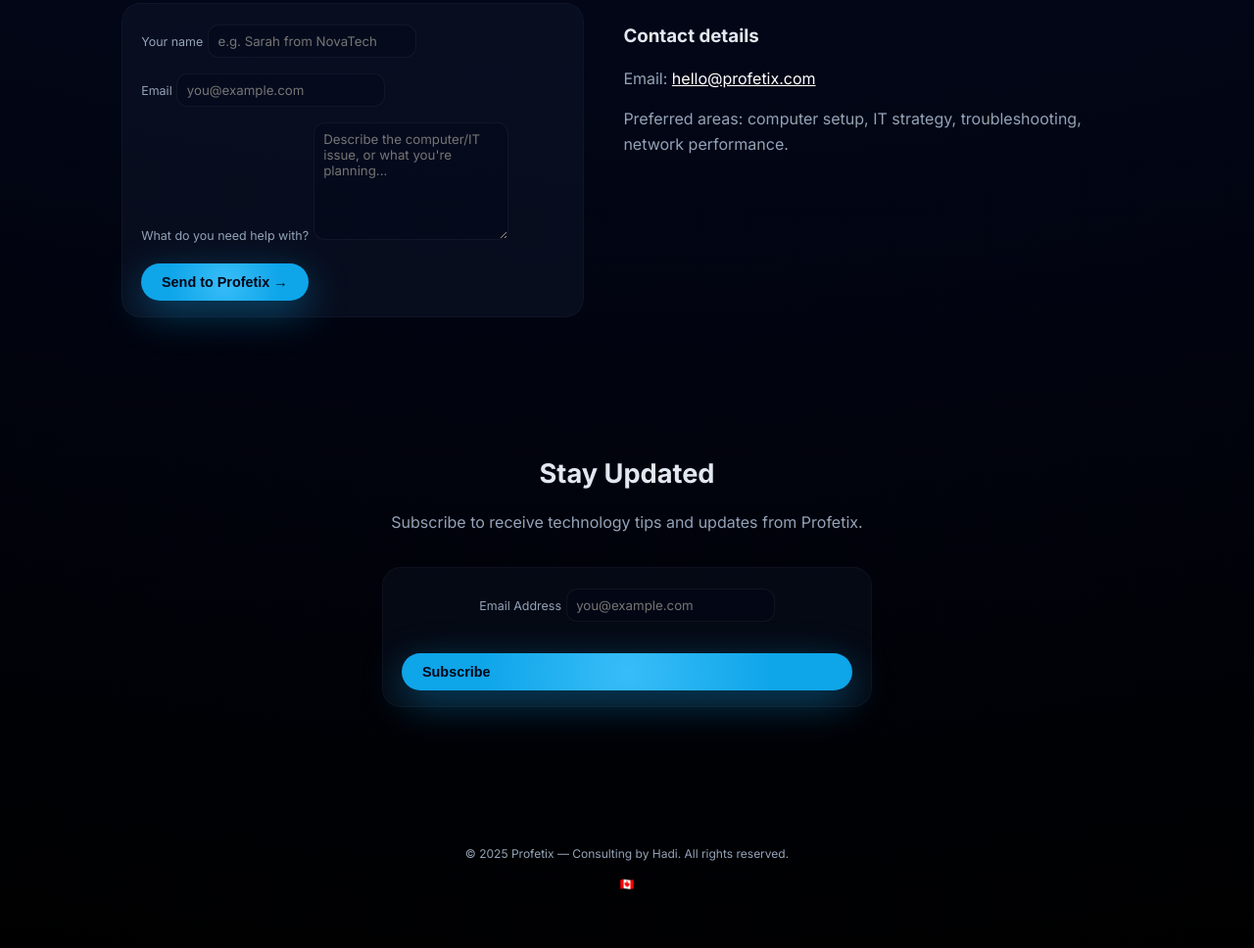
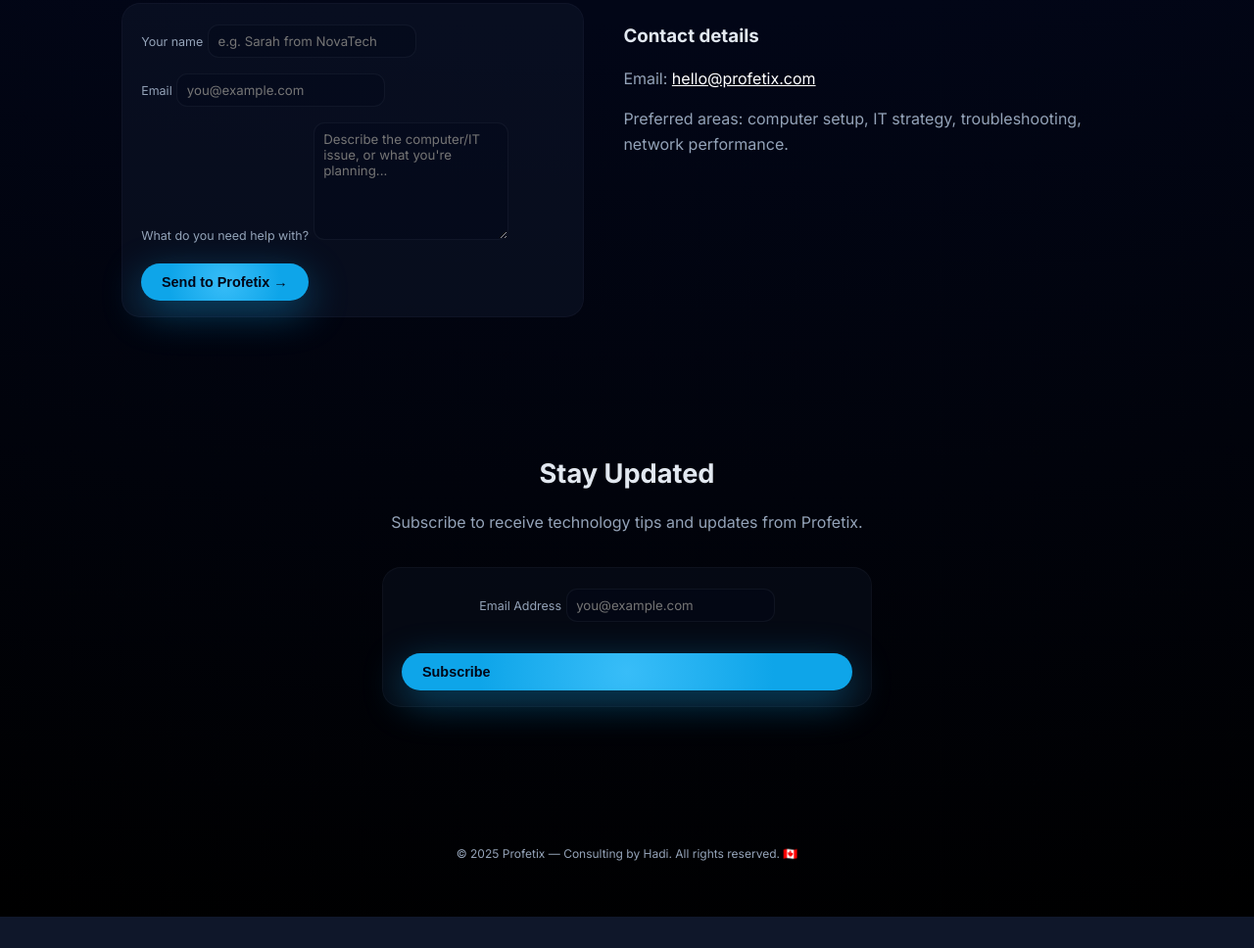
Before and after one commit to hadisyed/profetix, a plain HTML site: page index.html in a window 1280 px wide. Shown: the part 2264-3232 px from the top of the page at 98% size. After the commit the page ends 3200 px from the top, so only its background shows below. Drawn offline with Linux system fonts and the light colour scheme.

Commit message:
Combine footer text into a single paragraph

```diff
--- a/index.html
+++ b/index.html
@@ -521,8 +521,7 @@
   </main>
 
   <footer>
-    <p>© <span id="year"></span> Profetix — Consulting by Hadi. All rights reserved.</p>
-    <p>🇨🇦</p>
+    <p>© <span id="year"></span> Profetix — Consulting by Hadi. All rights reserved. 🇨🇦</p>
   </footer>
 
   <script>
```
